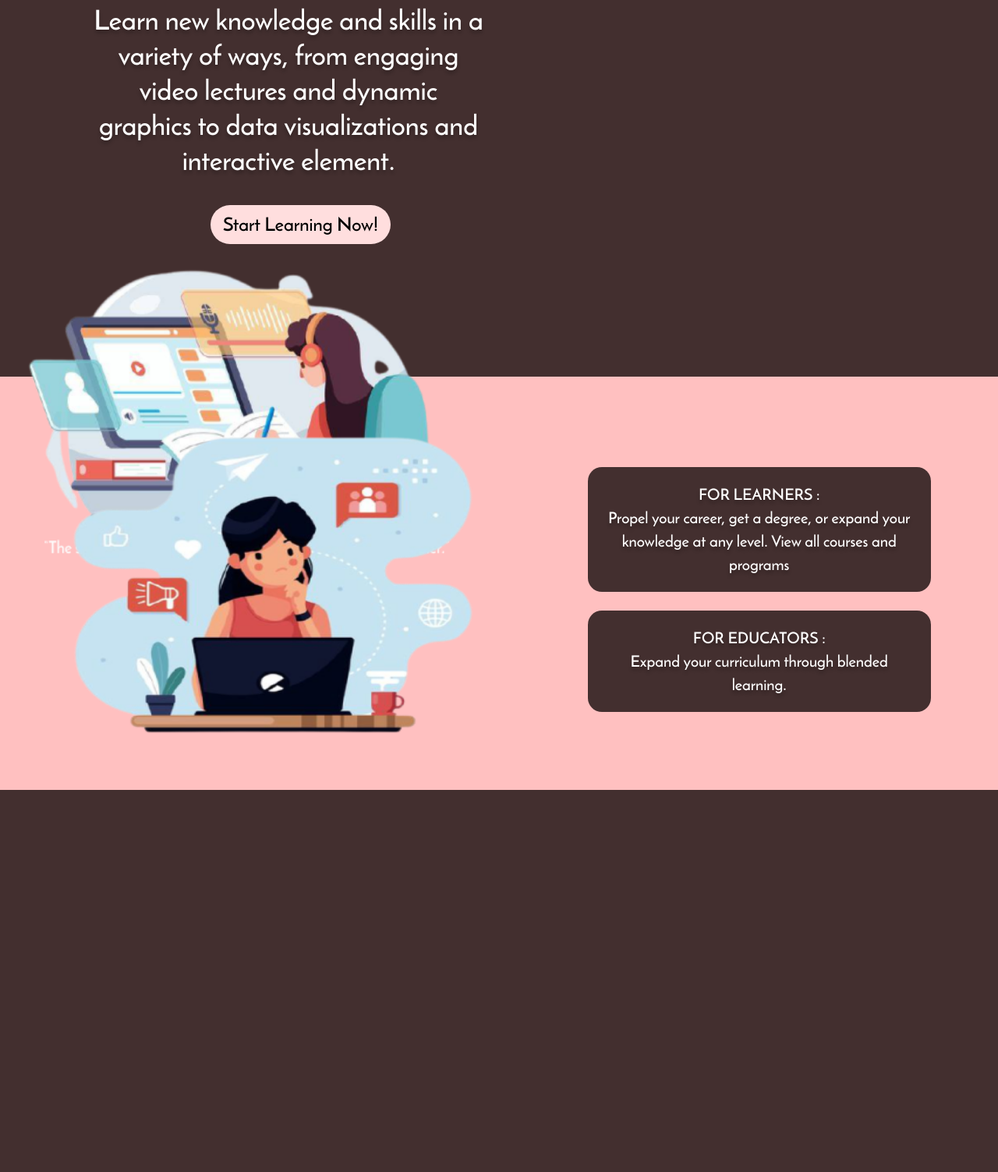
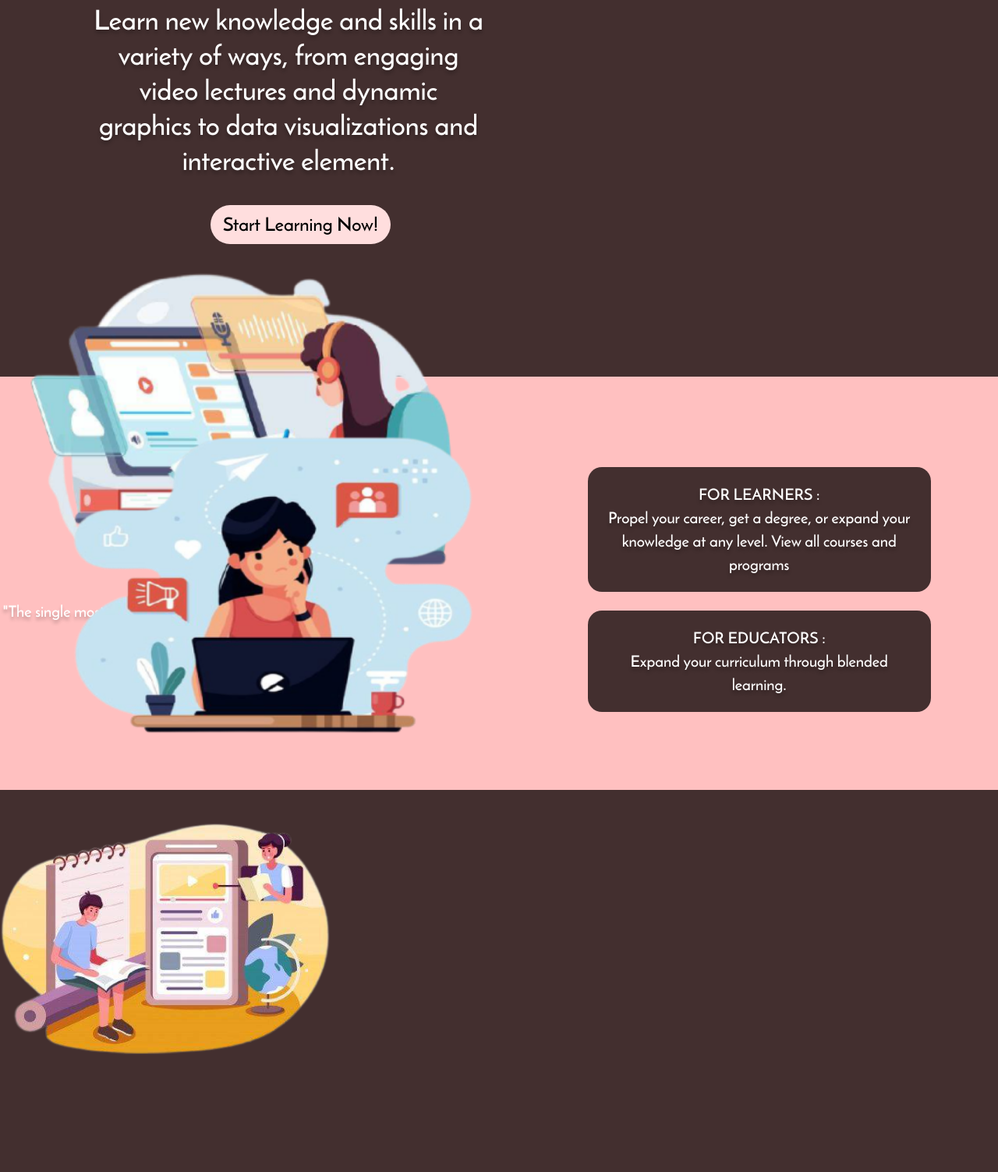
Before and after one commit to NadiaClarissaHermawan/StudieKuy-Online-Course, a PHP site: template view/index.php in a window 1280 px wide. Shown: the part 127-1630 px from the top of the page at 78% size. Run offline with PHP 8.4, Linux system fonts and the light colour scheme; the template is opened without the code that fills it, so the values that code supplies are empty.

Commit message:
ganti gambar + bikin sec 3 index.php

```diff
--- a/view/index.php
+++ b/view/index.php
@@ -17,14 +17,17 @@
             <a href="courses"><button type="submit" id="tombolStartLearning" style="font-size: 24px;">Start Learning Now!</button></a>
         </div>
         <div class="inline" style="vertical-align:middle;">
-            <img src="view/images/mainPage1.png" id="gambarIndex1"/>
+            <img src="view/images/index1.png" id="gambarIndex1"/>
+            <div class="tulisanPutih" style="font-size: 20px;" id="quoteMainPage">
+                "The single most important key to success is to be a good listener." - Kelly Wearstler
+            </div>
         </div>
     </div>
 
     <!-- blok pink tengah -->
     <div  id="pinkbgIdx">
         <div class="inline" style="vertical-align:middle;">
-            <img src="view/images/mainPage2.png" id="gambarIndex2"/>
+            <img src="view/images/index2.png" id="gambarIndex2"/>
         </div>
         <div class="inline" style="vertical-align:middle;">
             <div class="tulisanPutih kotakCoklat">
@@ -42,5 +45,14 @@
         </div>
     </div>
 
+    <!-- blok coklat bawah -->
+    <div>
+        <div class="inline">
+            <img src="view/images/index3.png" id="gambarIndex3" />
+        </div>
+        <div class="inline">
+
+        </div>
+    </div>
 
 </div>
```
Also changed, not shown: view/images/index1.png (added), view/images/index2.png (renamed from view/images/mainPage2.png), view/images/index3.png (added), view/images/mainPage1.png (deleted).
